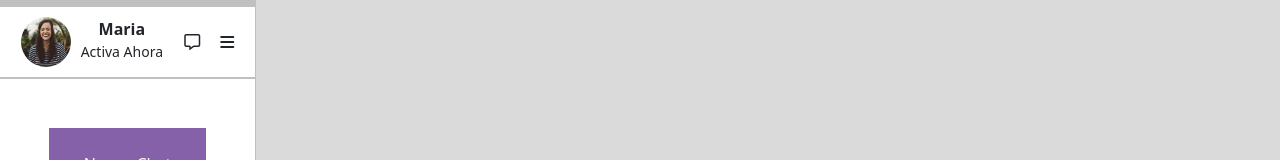
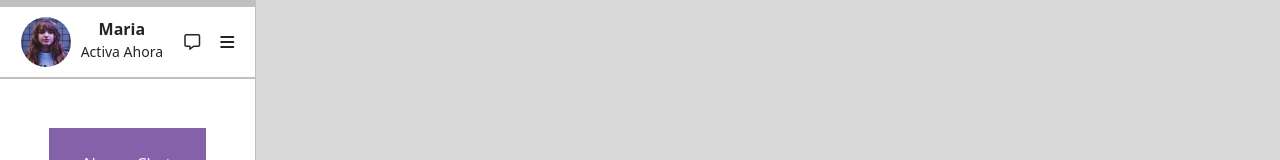
Before and after one commit to JulianCrespi/Flexbox, a plain HTML site: page index.html in a window 1280 px wide. Shown: the top 160 px of the page. Drawn offline with nearby package versions, Linux system fonts and the light colour scheme.

Commit message:
Maria Fix

```diff
--- a/index.html
+++ b/index.html
@@ -31,8 +31,7 @@
 
                         <div class="main-user-info">
                             <div class="user_img">
-                                <img src="./assets/img/Screen Shot 2018-11-28 at 15.27.14.jpg" class="rounded-circle"
-                                    alt="Imagen Perfil">
+                                <img src="./assets/img/maria.jpg" class="rounded-circle" alt="Imagen Perfil">
                             </div>
                             <div class="user_name">
                                 <div><b>Maria</b></div>
```
Also changed, not shown: assets/css/styles.css (line endings or trailing spaces).
